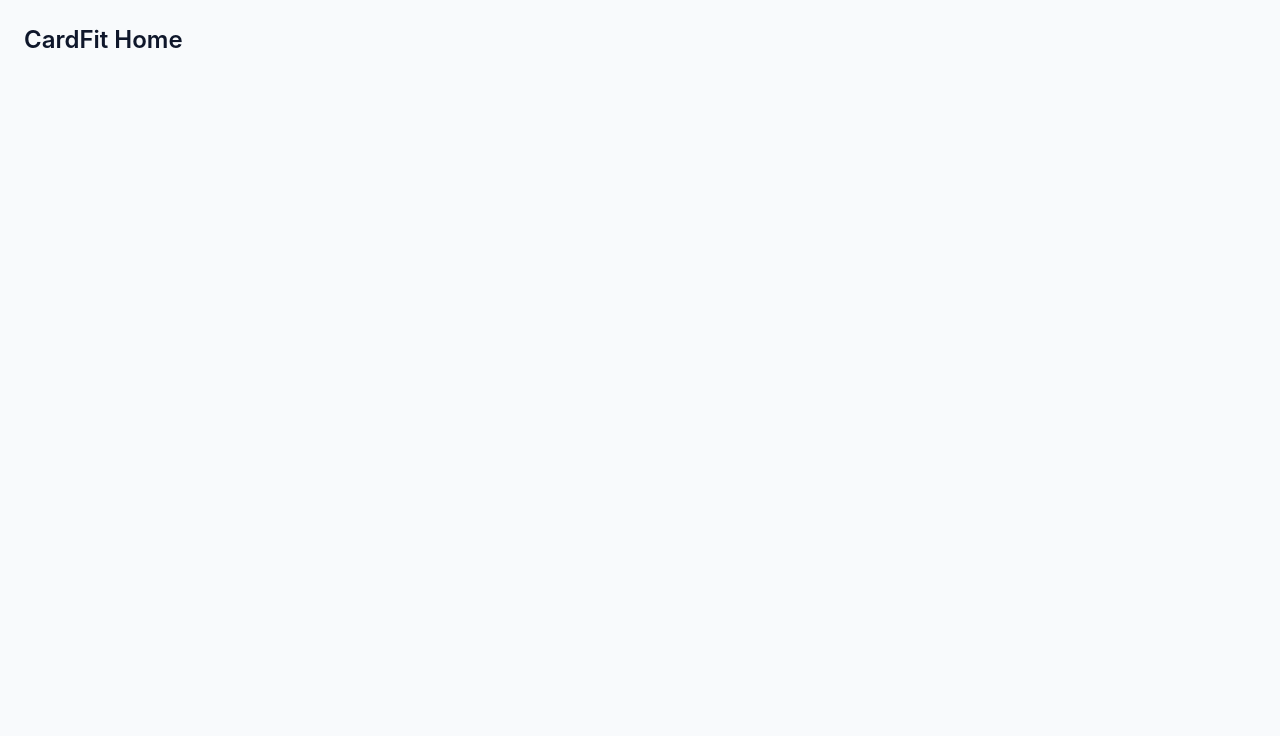
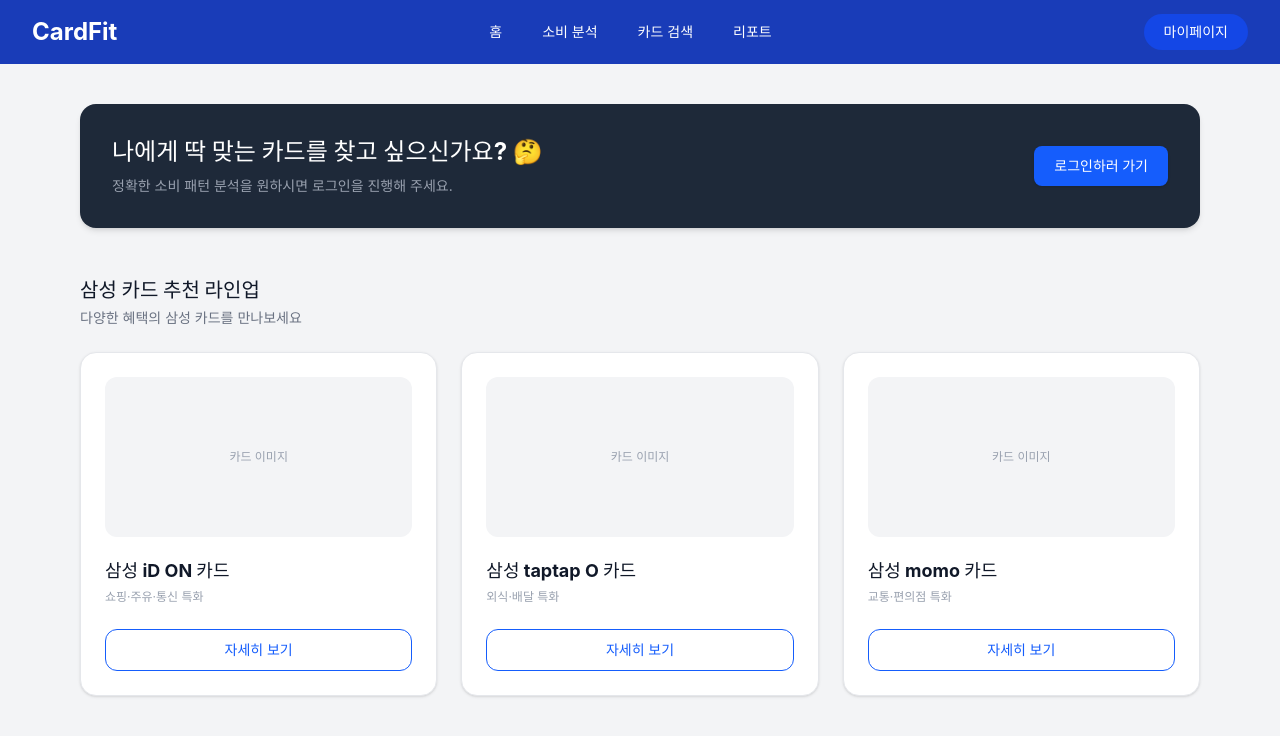
Before and after one commit to Freather/cardfit, a Vue app in the folder frontend/: page / in a window 1280 px wide. Shown: the top 736 px of the page. Built offline with nearby package versions, Linux system fonts and the light colour scheme; no server answers.

Commit message:
home,navbar 구성

```diff
--- a/frontend/src/App.vue
+++ b/frontend/src/App.vue
@@ -1,5 +1,15 @@
+<script setup>
+
+import AppNavbar
+from './components/common/AppNavbar.vue'
+import HomePage
+from './pages/HomePage.vue';
+</script>
+
 <template>
-  <main class="min-h-screen bg-slate-50 text-slate-900">
-    <RouterView />
-  </main>
+
+<AppNavbar/>
+
+<router-view/>
+
 </template>
--- a/frontend/src/components/common/AppNavbar.vue
+++ b/frontend/src/components/common/AppNavbar.vue
@@ -1,5 +1,106 @@
 <template>
-  <nav>
-    <slot />
-  </nav>
+
+<header
+class="
+bg-blue-800
+text-white
+"
+>
+
+<div
+class="
+max-w-7xl
+mx-auto
+h-16
+flex
+items-center
+justify-between
+px-8
+"
+>
+
+<!-- 로고 -->
+
+<RouterLink
+to="/"
+class="
+text-2xl
+font-bold
+"
+>
+
+CardFit
+
+</RouterLink>
+
+
+<!-- 메뉴 -->
+
+<nav
+class="
+flex
+gap-10
+text-sm
+"
+>
+
+<RouterLink
+to="/"
+class="hover:text-blue-200"
+>
+홈
+</RouterLink>
+
+<RouterLink
+to="/report"
+class="hover:text-blue-200"
+>
+소비 분석
+</RouterLink>
+
+<RouterLink
+to="/cards"
+class="hover:text-blue-200"
+>
+카드 검색
+</RouterLink>
+
+<RouterLink
+to="/compare"
+class="hover:text-blue-200"
+>
+리포트
+</RouterLink>
+
+</nav>
+
+
+<!-- 우측 -->
+
+<RouterLink
+to="/profile"
+class="
+bg-blue-700
+px-5
+py-2
+rounded-full
+text-sm
+"
+>
+
+마이페이지
+
+</RouterLink>
+
+</div>
+
+</header>
+
 </template>
+
+<script setup>
+
+import { RouterLink }
+from 'vue-router'
+
+</script>
--- a/frontend/src/pages/HomePage.vue
+++ b/frontend/src/pages/HomePage.vue
@@ -1,5 +1,114 @@
 <template>
-  <section class="p-6">
-    <h1 class="text-2xl font-semibold">CardFit Home</h1>
-  </section>
+  <div class="min-h-screen bg-gray-100 py-10 px-4 md:px-20">
+    <div class="max-w-6xl mx-auto space-y-12">
+
+      <div v-if="isLoggedIn" class="bg-blue-900 text-white p-8 rounded-2xl shadow-md flex flex-col md:flex-row justify-between items-start md:items-center">
+        <div>
+          <h1 class="text-2xl font-bold mb-2">{{ username }}님의 소비 분석이 완료되었어요 🎉</h1>
+          <p class="text-blue-200 text-sm">한 달 소비 패턴을 기반으로 가장 잘 맞는 카드 3개를 골랐어요.</p>
+        </div>
+        <button class="mt-4 md:mt-0 bg-white text-blue-950 font-semibold px-5 py-2.5 rounded-lg text-sm shadow hover:bg-gray-100 transition">
+          리포트 자세히 보기
+        </button>
+      </div>
+
+      <div v-else class="bg-gray-800 text-white p-8 rounded-2xl shadow-md flex flex-col md:flex-row justify-between items-start md:items-center">
+        <div>
+          <h1 class="text-2xl font-bold mb-2">나에게 딱 맞는 카드를 찾고 싶으신가요? 🤔</h1>
+          <p class="text-gray-400 text-sm">정확한 소비 패턴 분석을 원하시면 로그인을 진행해 주세요.</p>
+        </div>
+        <button
+          @click="goToLogin"
+          class="mt-4 md:mt-0 bg-blue-600 text-white font-semibold px-5 py-2.5 rounded-lg text-sm shadow hover:bg-blue-700 transition"
+        >
+          로그인하러 가기
+        </button>
+      </div>
+
+      <div>
+        <h2 class="text-xl font-bold text-gray-900 mb-1">
+          {{ isLoggedIn ? "AI 추천 카드 TOP 3" : "삼성 카드 추천 라인업" }}
+        </h2>
+        <p class="text-sm text-gray-500 mb-6">
+          {{ isLoggedIn ? "내 소비 패턴 기반 예상 혜택 순" : "다양한 혜택의 삼성 카드를 만나보세요" }}
+        </p>
+
+        <div class="grid grid-cols-1 md:grid-cols-3 gap-6">
+          <div
+            v-for="(card, index) in cards"
+            :key="card.id"
+            class="bg-white border rounded-2xl p-6 shadow-sm flex flex-col justify-between"
+            :class="{ 'border-blue-500 ring-2 ring-blue-500/20': isLoggedIn && index === 0, 'border-gray-200': !(isLoggedIn && index === 0) }"
+          >
+            <div>
+              <div class="w-full h-40 bg-gray-100 rounded-xl flex items-center justify-center text-xs text-gray-400 mb-5 relative">
+                카드 이미지
+                <span v-if="isLoggedIn && index === 0" class="absolute top-3 left-3 bg-blue-600 text-white text-xs font-bold px-2 py-1 rounded-md">
+                  추천 1위
+                </span>
+              </div>
+
+              <h3 class="text-lg font-bold text-gray-900 mb-1">{{ card.name }}</h3>
+              <p class="text-xs text-gray-400 mb-6">{{ card.desc }}</p>
+
+              <div v-if="isLoggedIn" class="border-t pt-4 mb-6 space-y-1">
+                <span class="text-xs text-gray-500">예상 월 혜택</span>
+                <div class="text-xl font-extrabold text-green-600">{{ card.benefit }}</div>
+                <div class="text-xs text-gray-400">{{ card.annual }}</div>
+              </div>
+            </div>
+
+            <button :class="isLoggedIn && index === 0
+              ? 'w-full py-2.5 rounded-xl font-medium text-sm bg-blue-600 text-white hover:bg-blue-700 transition'
+              : 'w-full py-2.5 rounded-xl font-medium text-sm bg-white text-blue-600 border border-blue-600 hover:bg-blue-50 transition'">
+              자세히 보기
+            </button>
+          </div>
+        </div>
+      </div>
+
+    </div>
+  </div>
 </template>
+
+<script setup>
+import { ref, onMounted } from 'vue';
+import { useRouter } from 'vue-router';
+// import samsungCardData from '../data/samsungCards.json';
+
+const router = useRouter();
+
+// 1. 처음에는 비어있거나 기본값으로 세팅
+const isLoggedIn = ref(false);
+const username = ref('게스트');
+const cards = ref([]);
+
+const goToLogin = () => {
+  router.push({ name: 'login' });
+};
+
+// 2. 컴포넌트가 화면에 마운트(로딩)될 때 자동으로 로그인 상태 체크
+onMounted(() => {
+  // 브라우저 저장소에서 'token'과 'username'이 있는지 확인합니다.
+  // (로그인 API 성공 시 저장소에 'token'과 'username'을 세팅해 두었다고 가정합니다.)
+  const token = localStorage.getItem('token');
+  const savedUsername = localStorage.getItem('username');
+
+  if (token) {
+    // 토큰이 존재하면 자동으로 로그인 상태를 true로 전환!
+    isLoggedIn.value = true;
+    username.value = savedUsername || '사용자';
+  } else {
+    // 토큰이 없으면 로그아웃 상태
+    isLoggedIn.value = false;
+  }
+
+  // 카드 데이터 로드 (추후 조건에 따라 다르게 서빙 가능)
+  // cards.value = samsungCardData;
+  cards.value = [
+    { id: 1, name: "삼성 iD ON 카드", desc: "쇼핑·주유·통신 특화", benefit: "₩12,000", annual: "연간 약 ₩144,000" },
+    { id: 2, name: "삼성 taptap O 카드", desc: "외식·배달 특화", benefit: "₩9,500", annual: "연간 약 ₩114,000" },
+    { id: 3, name: "삼성 momo 카드", desc: "교통·편의점 특화", benefit: "₩7,200", annual: "연간 약 ₩86,400" }
+  ];
+});
+</script>
```
Also changed, not shown: frontend/src/router/index.js (line endings or trailing spaces), 1 other file (tests, documents, lock files or other folders).
